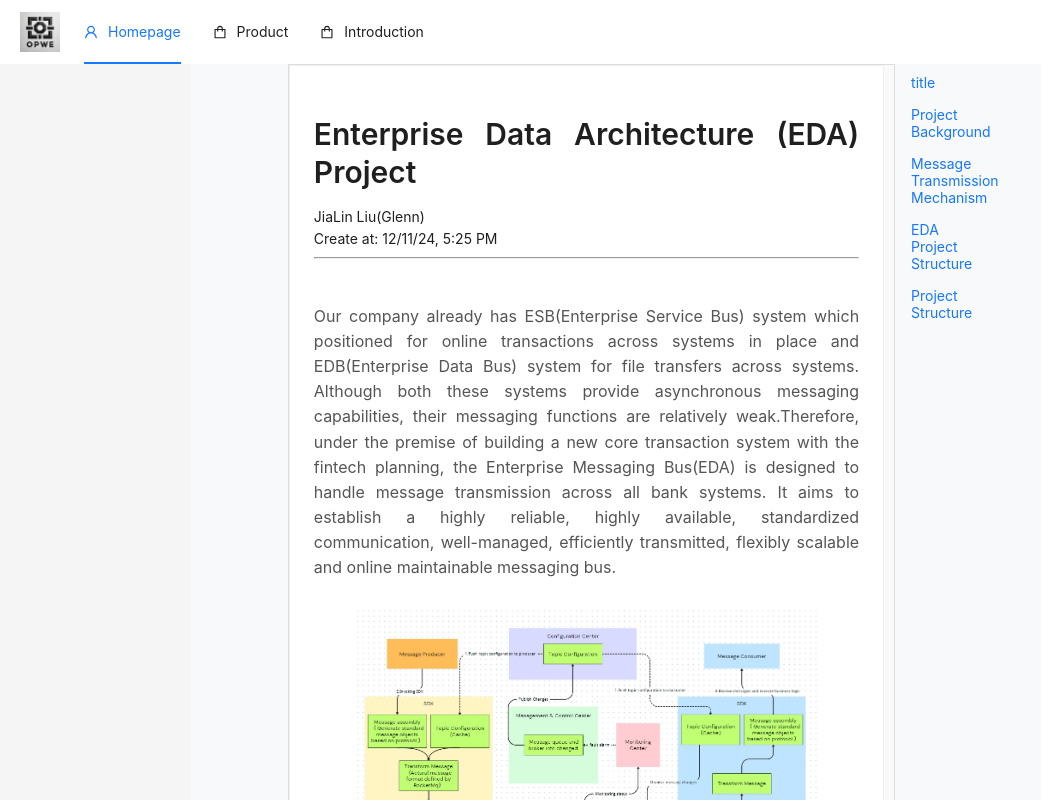
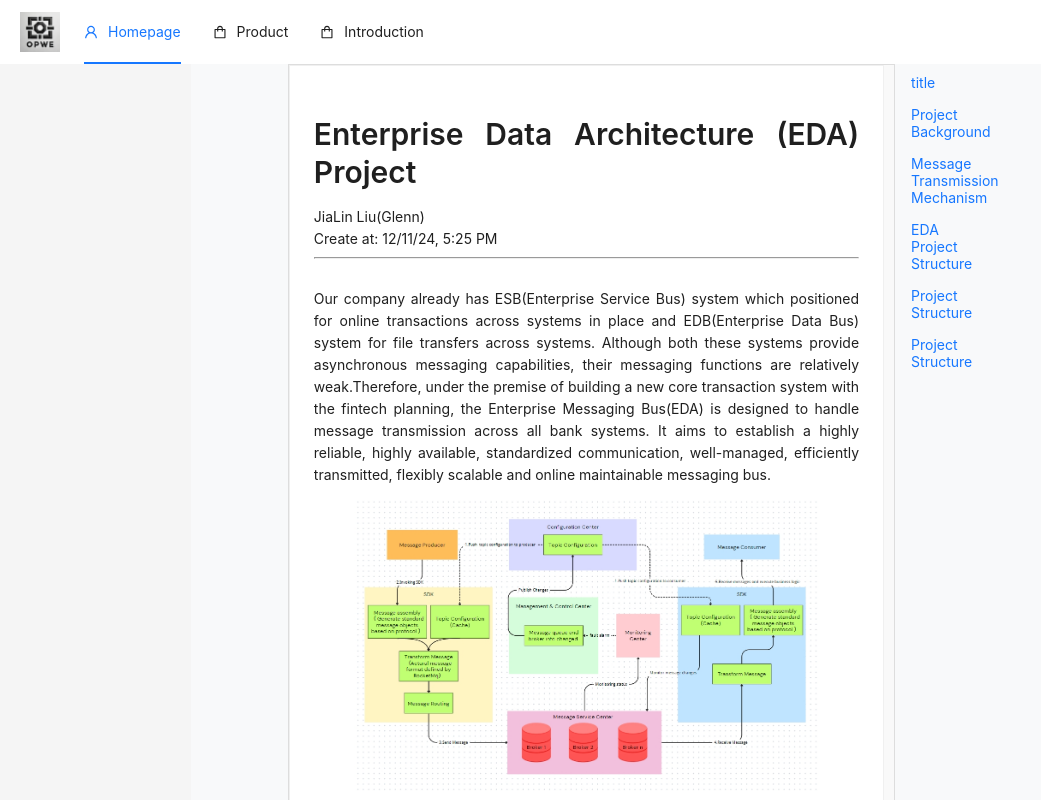
Before and after one commit to Glennnnnn/opwe_frontend, a React (Create React App) app: page /projectDetailPage in a window 1280 px wide. Shown: the whole page, without its empty margins (0-1041 px from the left). Built offline with nearby package versions, Linux system fonts and the light colour scheme.

Commit message:
[181424]

```diff
--- a/src/pages/ProfilePage/profileDetailPage.tsx
+++ b/src/pages/ProfilePage/profileDetailPage.tsx
@@ -82,9 +82,24 @@
         "ariticleComponentTitle": "EDA Project Structure"
       },
       {
-        "articleComponentId": "00000002",
+        "articleComponentId": "00000005",
         "articleComponentType": "image",
         "articleComponentContentOrUrl": EDAStructure,
+        "ariticleComponentTitle": "Project Structure"
+      },
+      {
+        "articleComponentId": "00000005",
+        "articleComponentType": "text",
+        "articleComponentContentOrUrl": "<p>Phase One:</p>" +
+          "<p>Primarily responsible for the development of features related to the management control center. Key tasks included:" +
+          "Setting up the project based on Spring Boot and developing backend functionalities such as system configuration management, node configuration, topic configuration, pushing configuration data to the configuration center, receiving, and processing alarm notifications from the monitoring center." +
+          "Developed nearly 100 Restful APIs, The overall development adhered to standard software development principles and practices. Optimizing the project structure to enhance scalability." +
+          "Designed the database according to requirements and optimized multiple database indexes.</p>" +
+          "<p>Phase Two:</p>" +
+          "<p>Primarily responsible for the development of the SDK project. Key tasks included:" +
+          "Based on the original project, developed proxy functionality for integrating with C clients using Netty to address the partial lack of support for C client features in RocketMQ." +
+          "Optimized the multithreading logic of the original project, achieving an approximate 10% improvement in daily throughput." +
+          "Extended fields in the original messaging protocol to meet upstream and downstream system requirements, enhancing the ability to track message links.</p>",
         "ariticleComponentTitle": "Project Structure"
       },
     ]
@@ -134,11 +149,11 @@
                     return (
                       <div
                         id={component.articleComponentId}
-                        style={{ flex: '1 1 auto', overflow: 'auto' }}>
-                        <p
-                          key={index}>
-                          {component.articleComponentContentOrUrl}
-                        </p>
+                        style={{ flex: '1 1 auto', overflow: 'auto' }}
+                        dangerouslySetInnerHTML={{ __html: component.articleComponentContentOrUrl }}>
+                        {/* {component.articleComponentContentOrUrl.split("\n").map((line, index) => (
+                          <p key={index}>{line}</p>
+                        ))} */}
                       </div>
                     )
                   }
```
